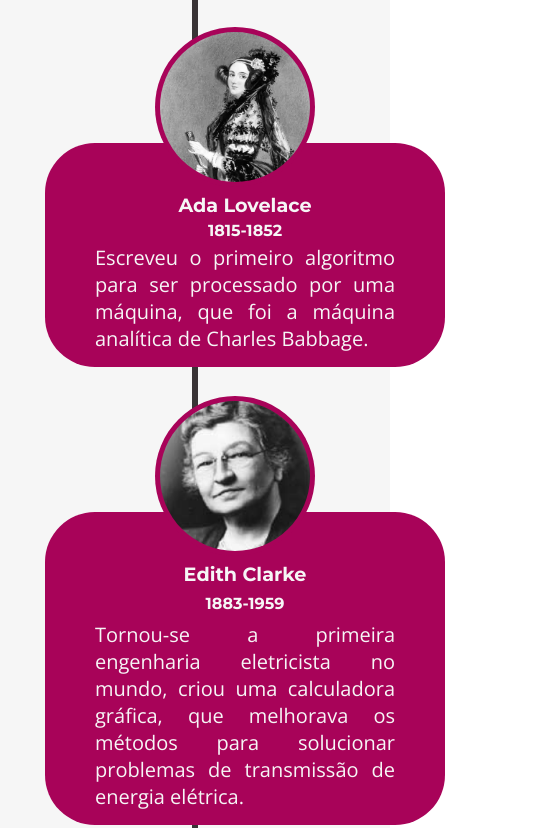
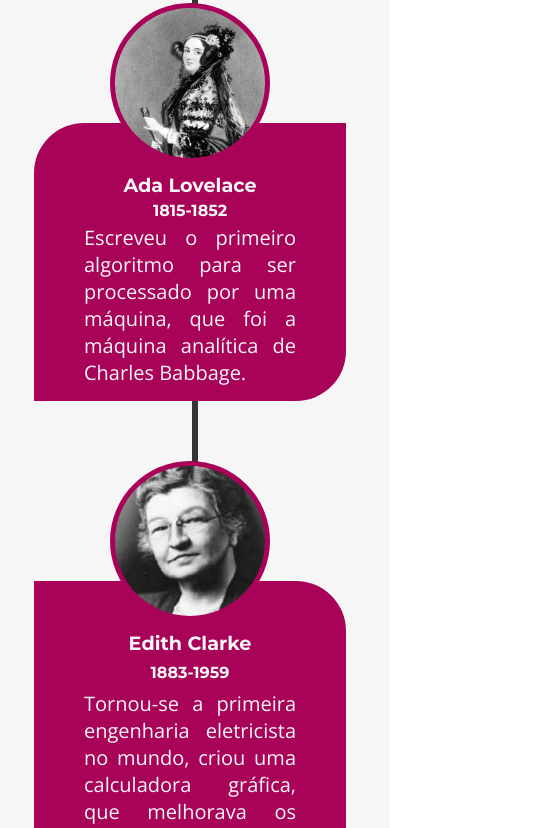
Before and after one commit to ingradantona/projeto_final_turma8, a plain HTML site: page index.html in a window 390 px wide. Shown: the part 777-1605 px from the top of the page, 545 px wide, since content can reach past the window. Drawn offline with nearby package versions, Linux system fonts and the light colour scheme.

Commit message:
ajustes responsividade timeline

```diff
--- a/css/header.css
+++ b/css/header.css
@@ -126,7 +126,7 @@
     }
 
     .container__banner-texto {
-        width: 200px;
+        width: 180px;
         height: 130px;
         font-size: 20px;
         border-top: 15px solid var(--rosa-detalhes);
@@ -137,7 +137,7 @@
 }
 
 /* media para mobile */
-@media screen and (max-width: 500px) {
+@media screen and (max-width: 700px) {
 
     .container__header{
         height: 50px;
--- a/css/timeline.css
+++ b/css/timeline.css
@@ -13,8 +13,7 @@
     display: flex;
     flex-direction: column;
     box-sizing: border-box;
-    max-width: 1200px;
-    margin: 100px auto;
+    padding: 100px 80px;
 }
 
 /* The actual timeline (the vertical ruler) */
@@ -33,9 +32,9 @@
     height: 50px;
     width: 50px;
     border-radius: 50%;
-    bottom: 25px;
+    top: -25px;
     left: calc(50vw - 25px);
-    position: relative;
+    position: absolute;
 
 }
 .bottom-circle{
@@ -43,32 +42,25 @@
     height: 50px;
     width: 50px;
     border-radius: 50%;
-    top: 25px;
+    top: calc(100% - 25px);
     left: calc(50vw - 25px);
-    position: relative;
+    position: absolute;
 }
 
 /* Container around content */
 .container-timeline {
-    padding: 10px 40px;
     position: relative;
     background-color: inherit;
-    width: 50%;
+    width: 40vw;
     border-radius: 50px 0px;
+    margin: 20px 0px;
 }
 
 /* Place the container to the left */
-.left {
-    left: 6%;
-    border-radius: 50px 0px;
-    padding: 20px 50px 15px 50px;
-}
 
 /* Place the container to the right */
 .right {
-    left: 45%;
-    border-radius: 0px 50px;
-    padding: 20px 50px 15px 50px;
+    left: 48vw;
 }
 
 /* Fix the circle for containers on the right side */
@@ -77,20 +69,31 @@
 }
 
 /* The actual content */
-.content-timeline {
-    margin: 40px 50px;
+.content-timeline-left{
+    margin: 40px 0px;
     text-align: justify;
     background-color: #A80359;
     color: #F6F6F6;
     line-height: normal;
+    border-radius: 50px 0px;
+    padding: 20px 50px 15px 50px;
+}
+.content-timeline-right{
+    margin: 40px 0px;
+    text-align: justify;
+    background-color: #A80359;
+    color: #F6F6F6;
+    line-height: normal;
+    border-radius: 0px 50px;
+    padding: 20px 50px 15px 50px;
 }
 
 .imageLeft {
-    right: -3px;
+    right: -105px;
 }
 
 .imageRight {
-    left: -3px;
+    left: -105px;
 }
 
 .background-img-timeline{
@@ -98,12 +101,12 @@
     width: 210px;
     height: 210px;
     background-color: #A80359;
-    top: -56px;
+    top: -80px;
     border-radius: 50%;
     z-index: 1;
 }
 
-.content-timeline img {
+.background-img-timeline img {
     width: 200px;
     height: 200px;
     position: relative;
@@ -146,34 +149,35 @@
 
 /* Media queries - Responsive timeline on screens less than 600px wide */
 @media screen and (max-width: 1000px) {
-
-    .history{
-        width: 100vw;
+    #timeline{
+        justify-content: center;
+        align-items: center;
     }
 
     /* Full-width containers */
-    .container-timeline {
-        width: 500px;
-        margin-bottom: 30px;
+    .container-timeline{
+        width: 80vw;
+        margin: 50px auto;
     }
 
     .background-img-timeline{
+        position: absolute;
+        left: calc(50% - 80px);
         width: 160px;
         height: 160px;
-        left:35%;
+
     }
 
-    .content-timeline img {
+    .background-img-timeline img {
         width: 150px;
         height: 150px;
     }
 
     /* Make all right containers behave like the left ones */
-    .right,
-    .left {
-        left: calc(50vw - 250px);
-        border-radius: 50px;
+    .right{
+        left: 0px;
     }
+
 
     .titleRight {
         margin: 30px 0 4px 0px;
@@ -195,3 +199,12 @@
         text-align: center;
     }
 }
+
+@media screen and (max-width: 500px){
+    .left{
+        left: -20%;
+    }
+    .right{
+        left: -20%;
+    }
+}
--- a/js/timeline.js
+++ b/js/timeline.js
@@ -12,7 +12,7 @@ function makeTimeline(arr){
             li.classList.add("container-timeline", "left")
 
             divContainerInternal = ""
-            divClass = "content-timeline left"
+            divClass = "content-timeline-left"
             divImg = "background-img-timeline imageLeft"
             titleClass = "titleLeft"
             subtitleClass = "subtitleLeft"
@@ -21,7 +21,7 @@ function makeTimeline(arr){
             li.classList.add("container-timeline", "right")
 
             divContainerInternal = ""
-            divClass = "content-timeline right"
+            divClass = "content-timeline-right"
             divImg = "background-img-timeline imageRight"
             titleClass = "titleRight"
             subtitleClass = "subtitleRight"
```
